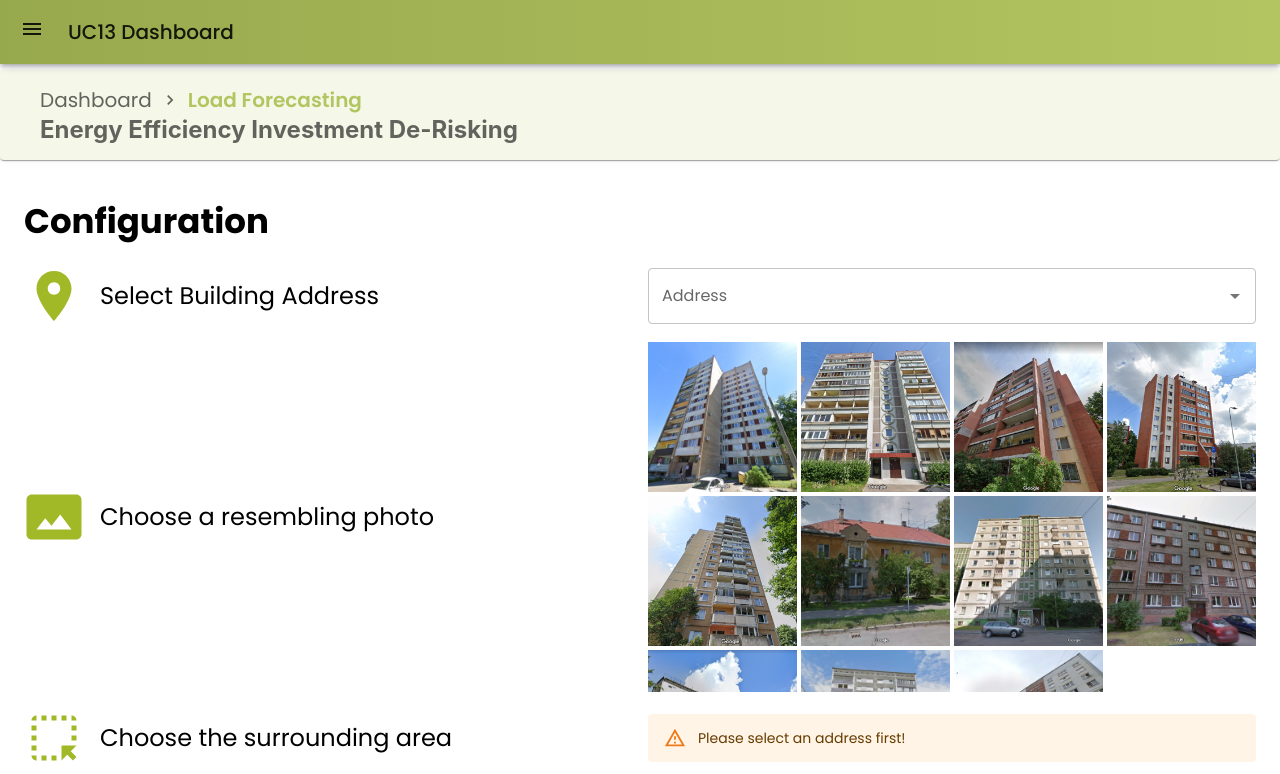
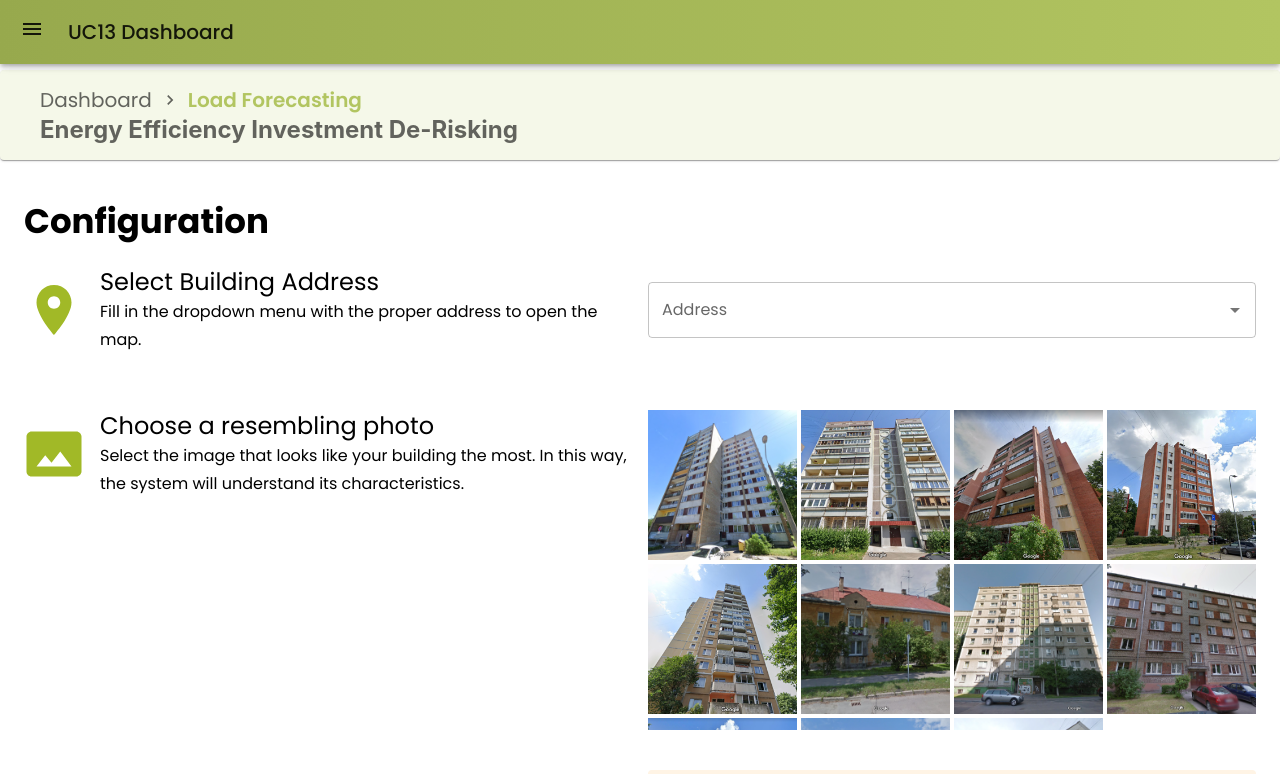
Before and after one commit to I-NERGY/EEI_Service_frontend, a React (Create React App) app: page /servicePath in a window 1280 px wide. Shown: the top 774 px of the page. Built offline with nearby package versions, Linux system fonts and the light colour scheme.

Commit message:
various fixes

```diff
--- a/src/components/ServicePage/AddressField.tsx
+++ b/src/components/ServicePage/AddressField.tsx
@@ -3,6 +3,7 @@ import Grid from "@mui/material/Grid";
 import Stack from "@mui/material/Stack";
 import Typography from "@mui/material/Typography";
 import FormControl from "@mui/material/FormControl";
+import Box from "@mui/material/Box";
 import TextField from '@mui/material/TextField';
 import Autocomplete from '@mui/material/Autocomplete';
 
@@ -23,9 +24,12 @@ const AddressField = ({address, setAddress, addresses}: Props) => {
                 <Stack direction="row" spacing={2} sx={{alignItems: 'center'}}>
                     <LocationOnIcon fontSize="large"
                                     sx={{width: '60px', height: '60px', color: '#A1B927', ml: 2, my: 1}}/>
-                    <Typography variant={'h5'} color={'inherit'} sx={{width: '100%'}}>
-                        Select Building Address
-                    </Typography>
+                    <Box>
+                        <Typography variant={'h5'} color={'inherit'} sx={{width: '100%'}}>Select Building
+                            Address</Typography>
+                        <Typography variant={'subtitle1'}>Fill in the dropdown menu with the proper address to open the
+                            map.</Typography>
+                    </Box>
                 </Stack>
             </Grid>
             <Grid item xs={12} md={6}>
--- a/src/components/ServicePage/ImageField.tsx
+++ b/src/components/ServicePage/ImageField.tsx
@@ -1,5 +1,7 @@
-import React, {useState} from 'react';
+import React from 'react';
+
 import Grid from "@mui/material/Grid";
+import Box from "@mui/material/Box";
 import Stack from "@mui/material/Stack";
 import Typography from "@mui/material/Typography";
 import ImageList from '@mui/material/ImageList';
@@ -7,7 +9,6 @@ import ImageListItem from '@mui/material/ImageListItem';
 
 import PhotoSizeSelectActualIcon from '@mui/icons-material/PhotoSizeSelectActual';
 import CheckCircleIcon from '@mui/icons-material/CheckCircle';
-import Box from "@mui/material/Box";
 
 interface Props {
     chosenImage: number | null,
@@ -31,9 +32,9 @@ const ImageField = ({chosenImage, setChosenImage}: Props) => {
 
     return (
         <>
-            <Grid container spacing={2} display={'flex'} justifyContent={'center'} alignItems={'center'}>
+            <Grid container spacing={2} display={'flex'} justifyContent={'center'} alignItems={'top'} sx={{my: 3}}>
                 <Grid item xs={12} md={6}>
-                    <Stack direction="row" spacing={2} sx={{alignItems: 'center'}}>
+                    <Stack direction="row" spacing={2} sx={{alignItems: 'center', mt: 2}}>
                         <PhotoSizeSelectActualIcon fontSize="large"
                                                    sx={{
                                                        width: '60px',
@@ -42,22 +43,27 @@ const ImageField = ({chosenImage, setChosenImage}: Props) => {
                                                        ml: 2,
                                                        my: 1
                                                    }}/>
-                        <Typography variant={'h5'} color={'inherit'} sx={{width: '100%'}}>
-                            Choose a resembling photo
-                        </Typography>
+                        <Box>
+                            <Typography variant={'h5'} color={'inherit'} sx={{width: '100%'}}>Choose a resembling
+                                photo</Typography>
+                            <Typography variant={'subtitle1'}>Select the image that looks like your building the most.
+                                In this way, the system will understand its characteristics.</Typography>
+                        </Box>
                     </Stack>
                 </Grid>
-                <Grid item xs={12} md={6}>
-                    <ImageList sx={{height: 350}} cols={4} rowHeight={150}>
+                <Grid item xs={12} md={6} sx={{mb: "auto"}}>
+                    <ImageList sx={{height: 320}} cols={4} rowHeight={150}>
                         {building_type_images.map((item) => (
-                            <ImageListItem key={item.id} sx={{position: 'relative'}} onClick={() => setChosenImage(item.id)}>
+                            <ImageListItem key={item.id} sx={{position: 'relative'}}
+                                           onClick={() => setChosenImage(item.id)}>
                                 <Box height={'50px'} sx={{
                                     position: 'absolute',
                                     top: 'calc(50% - 40px)',
                                     left: 'calc(50% - 40px)',
                                     color: 'green', height: '80px', width: '80px'
                                 }}>
-                                    {chosenImage === item.id ? <CheckCircleIcon sx={{width: "100%", height: '100%', color: '#ADC05D'}}/> : null}
+                                    {chosenImage === item.id ? <CheckCircleIcon
+                                        sx={{width: "100%", height: '100%', color: '#ADC05D'}}/> : null}
                                 </Box>
                                 <img
                                     src={`${item.src}?w=164&h=164&fit=crop&auto=format`}
--- a/src/components/ServicePage/MapField.js
+++ b/src/components/ServicePage/MapField.js
@@ -10,6 +10,7 @@ import LeafletRuler from "./LeafletRuler";
 import TextField from '@mui/material/TextField';
 import Alert from '@mui/material/Alert';
 import Grid from "@mui/material/Grid";
+import Box from "@mui/material/Box";
 import Stack from "@mui/material/Stack";
 import Typography from "@mui/material/Typography";
 
@@ -21,12 +22,12 @@ let DefaultIcon = L.icon({
 });
 L.Marker.prototype.options.icon = DefaultIcon;
 
-const MapField = ({address, setPerimeter}) => {
+const MapField = ({address, setLength, setWidth}) => {
     return (
         <>
-            <Grid container spacing={2} display={'flex'} justifyContent={'center'} alignItems={'center'}>
-                <Grid item xs={12} md={6}>
-                    <Stack direction="row" spacing={2} sx={{alignItems: 'center'}}>
+            <Grid container spacing={2} display={'flex'} justifyContent={'center'} alignItems={'top'}>
+                <Grid item xs={12} md={6} display={'flex'} flexDirection={'column'}>
+                    <Stack direction="row" spacing={2} sx={{alignItems: 'center', mb: 'auto'}}>
                         <HighlightAltOutlinedIcon fontSize="large"
                                                   sx={{
                                                       width: '60px',
@@ -35,17 +36,37 @@ const MapField = ({address, setPerimeter}) => {
                                                       ml: 2,
                                                       my: 1
                                                   }}/>
-                        <Typography variant={'h5'} color={'inherit'} sx={{width: '100%'}}>
-                            Choose the surrounding area
-                        </Typography>
+                        <Box>
+                            <Typography variant={'h5'} color={'inherit'} sx={{width: '100%'}}>Choose the surrounding
+                                area</Typography>
+                            <Typography variant={'subtitle1'}>Enter the dimensions of the building. If you cannot
+                                estimate them, use the box on the top-right of the map to draw a line. Fill in the fields
+                                with the last measurement that appears.</Typography>
+                        </Box>
                     </Stack>
+
+                    {address &&
+                        <Grid sx={{ml: 'auto'}}>
+                            <TextField id="outlined-basic" label="Length (m)" variant="outlined"
+                                       type={'number'} sx={{mx: 1}}
+                                       InputProps={{inputProps: {min: 0}}}
+                                       onChange={e => setLength(e.target.value)}
+                            />
+                            <TextField id="outlined-basic" label="Width (m)" variant="outlined"
+                                       type={'number'}
+                                       InputProps={{inputProps: {min: 0}}}
+                                       onChange={e => setWidth(e.target.value)}
+                            />
+                        </Grid>}
+
                 </Grid>
+
                 <Grid item xs={12} md={6}>
                     {address &&
                         <>
                             <MapContainer center={[address.latitude, address.longitude]} zoom={20}
                                           scrollWheelZoom={false}
-                                          style={{height: '350px', width: '100wh'}}
+                                          style={{height: '300px', width: '100wh'}}
                                           key={JSON.stringify([address.latitude, address.longitude])}>
                                 <TileLayer
                                     attribution='&copy; <a href="https://www.openstreetmap.org/copyright">OpenStreetMap</a> contributors'
@@ -60,19 +81,13 @@ const MapField = ({address, setPerimeter}) => {
                                 <LeafletRuler/>
                             </MapContainer>
 
-                            <Grid container sx={{mt: 2}}>
-                                <Grid item xs={9}>
-                                    <Typography variant={'subtitle2'}>
-                                        Please enter the perimeter of the building. In case you need help,
-                                        please draw a line on the map and the enter the final measurement.
-                                    </Typography>
-                                </Grid>
-                                <Grid item xs={3}>
-                                    <TextField id="outlined-basic" label="Perimeter (m²)" variant="outlined" type={'number'}
-                                               InputProps={{inputProps: {min: 0}}} onChange={e => setPerimeter(e.target.value)}
-                                    />
-                                </Grid>
-                            </Grid>
+                            {/*<Grid container sx={{mt: 2}}>*/}
+                            {/*    <TextField id="outlined-basic" label="Perimeter (m²)" variant="outlined"*/}
+                            {/*               type={'number'}*/}
+                            {/*               InputProps={{inputProps: {min: 0}}}*/}
+                            {/*               onChange={e => setPerimeter(e.target.value)}*/}
+                            {/*    />*/}
+                            {/*</Grid>*/}
 
                         </>}
                     {!address && <Alert severity="warning">Please select an address first!</Alert>}
--- a/src/pages/ServicePage.tsx
+++ b/src/pages/ServicePage.tsx
@@ -28,7 +28,8 @@ const breadcrumbs = [
 const ServicePage = () => {
     const [address, setAddress] = useState<AddressOptionType | null>(null);
     const [chosenImage, setChosenImage] = useState<number | null>(null)
-    const [perimeter, setPerimeter] = useState<number | null>(null)
+    const [length, setLength] = useState<number | null>(null)
+    const [width, setWidth] = useState<number | null>(null)
 
     const addresses = [
         {
@@ -48,7 +49,7 @@ const ServicePage = () => {
     ]
 
     const handleSubmit = () => {
-        console.log({address: address?.address, chosenImage, cadastre: address?.cadastre, perimeter})
+        console.log({address: address?.address, chosenImage, cadastre: address?.cadastre, length, width})
     }
 
     return (
@@ -58,7 +59,7 @@ const ServicePage = () => {
                 <Typography variant={'h4'} fontWeight={'bold'} sx={{mb: 3}}>Configuration</Typography>
                 <AddressField address={address} setAddress={setAddress} addresses={addresses}/>
                 <ImageField chosenImage={chosenImage} setChosenImage={setChosenImage}/>
-                <MapField address={address} setPerimeter={setPerimeter}/>
+                <MapField address={address} setLength={setLength} setWidth={setWidth}/>
             </Container>
 
             <hr/>
@@ -72,7 +73,7 @@ const ServicePage = () => {
                                 sx={{ml: 'auto'}} fullWidth
                                 endIcon={<ChevronRight/>}
                                 onClick={handleSubmit}
-                                disabled={!address || !chosenImage || !perimeter}
+                                disabled={!address || !chosenImage || !length}
                         >
                             <Typography variant={'h6'} onClick={handleSubmit}>PLACEHOLDER</Typography>
                         </Button>
```
